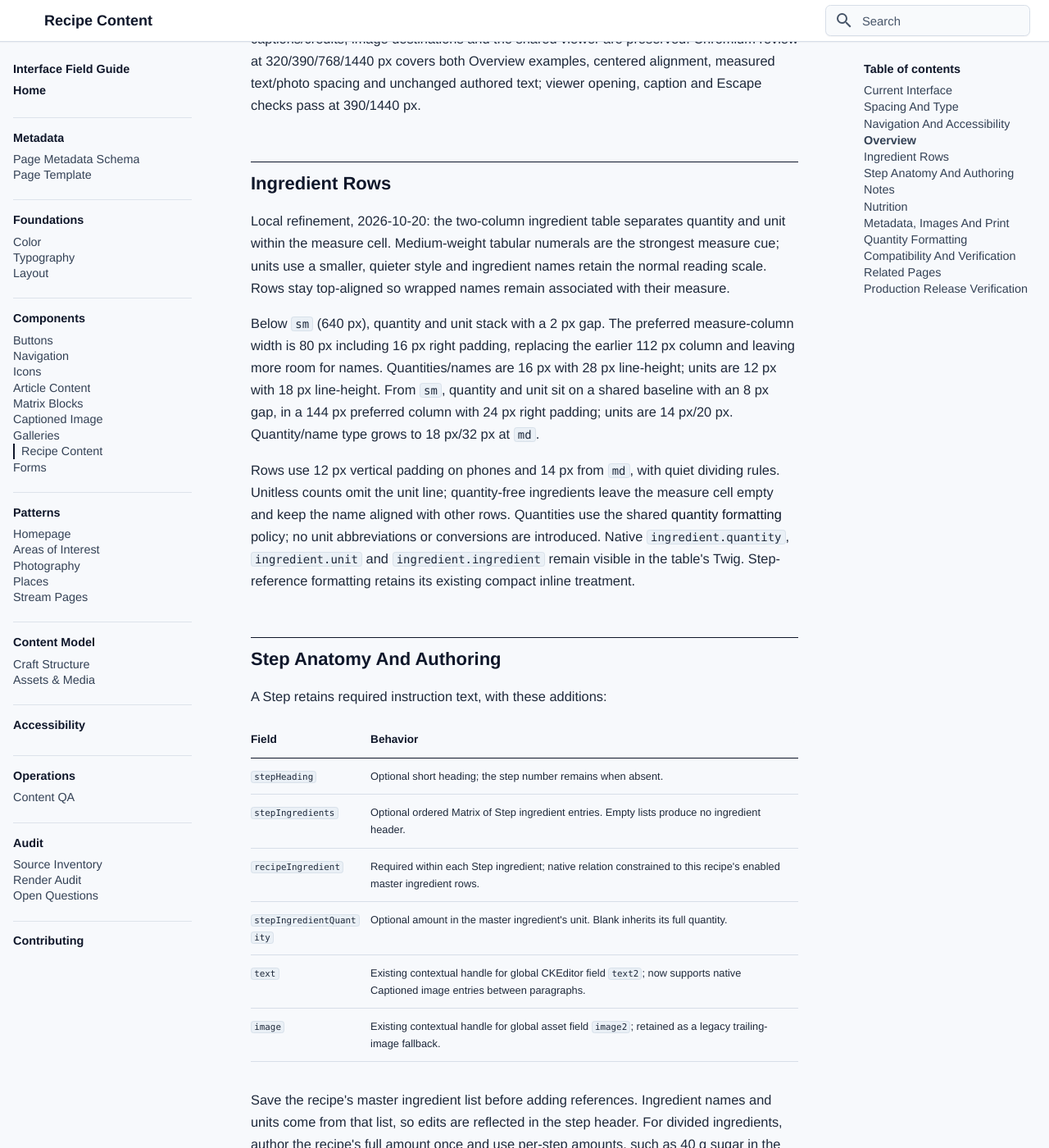
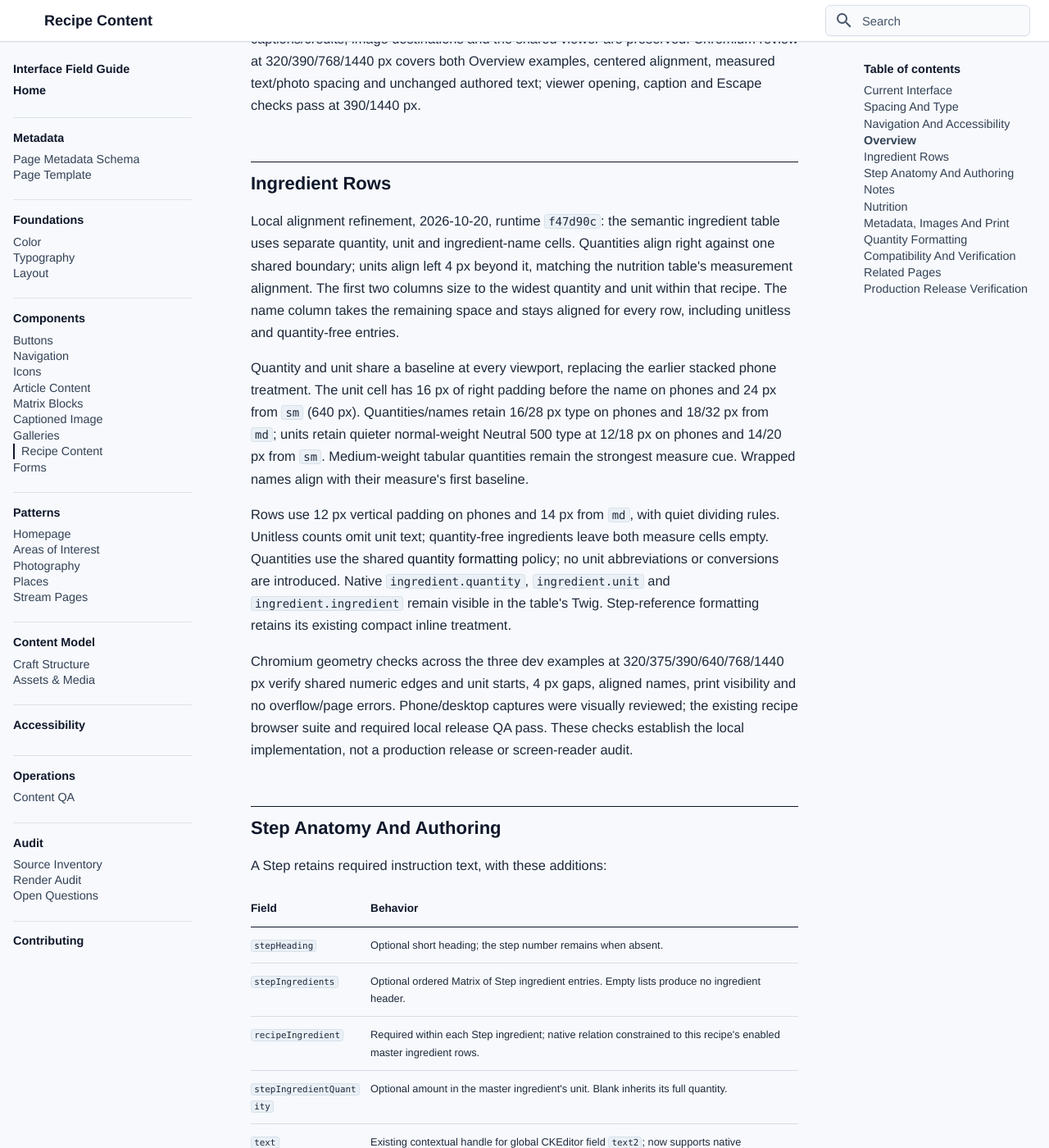
Before and after one commit to bentilden/Design-System, an MkDocs documentation site: the page built from docs/components/recipe-content.md, in a window 1280 px wide and 1400 px high, scrolled down 3744 px. Shown: the whole window at 82% size. Built offline with MkDocs 1.6.1 and Material for MkDocs 9.7.7, drawn with Linux system fonts in a browser that asks for light colours; some web fonts are replaced.

Commit message:
Document shared ingredient measurement alignment

```diff
--- a/docs/components/recipe-content.md
+++ b/docs/components/recipe-content.md
@@ -86,11 +86,13 @@ Photos stay within the text column, at their existing aspect ratio and authored
 
 ## Ingredient Rows
 
-Local refinement, 2026-10-20: the two-column ingredient table separates quantity and unit within the measure cell. Medium-weight tabular numerals are the strongest measure cue; units use a smaller, quieter style and ingredient names retain the normal reading scale. Rows stay top-aligned so wrapped names remain associated with their measure.
+Local alignment refinement, 2026-10-20, runtime `f47d90c`: the semantic ingredient table uses separate quantity, unit and ingredient-name cells. Quantities align right against one shared boundary; units align left 4 px beyond it, matching the nutrition table's measurement alignment. The first two columns size to the widest quantity and unit within that recipe. The name column takes the remaining space and stays aligned for every row, including unitless and quantity-free entries.
 
-Below `sm` (640 px), quantity and unit stack with a 2 px gap. The preferred measure-column width is 80 px including 16 px right padding, replacing the earlier 112 px column and leaving more room for names. Quantities/names are 16 px with 28 px line-height; units are 12 px with 18 px line-height. From `sm`, quantity and unit sit on a shared baseline with an 8 px gap, in a 144 px preferred column with 24 px right padding; units are 14 px/20 px. Quantity/name type grows to 18 px/32 px at `md`.
+Quantity and unit share a baseline at every viewport, replacing the earlier stacked phone treatment. The unit cell has 16 px of right padding before the name on phones and 24 px from `sm` (640 px). Quantities/names retain 16/28 px type on phones and 18/32 px from `md`; units retain quieter normal-weight Neutral 500 type at 12/18 px on phones and 14/20 px from `sm`. Medium-weight tabular quantities remain the strongest measure cue. Wrapped names align with their measure's first baseline.
 
-Rows use 12 px vertical padding on phones and 14 px from `md`, with quiet dividing rules. Unitless counts omit the unit line; quantity-free ingredients leave the measure cell empty and keep the name aligned with other rows. Quantities use the shared [quantity formatting](#quantity-formatting) policy; no unit abbreviations or conversions are introduced. Native `ingredient.quantity`, `ingredient.unit` and `ingredient.ingredient` remain visible in the table's Twig. Step-reference formatting retains its existing compact inline treatment.
+Rows use 12 px vertical padding on phones and 14 px from `md`, with quiet dividing rules. Unitless counts omit unit text; quantity-free ingredients leave both measure cells empty. Quantities use the shared [quantity formatting](#quantity-formatting) policy; no unit abbreviations or conversions are introduced. Native `ingredient.quantity`, `ingredient.unit` and `ingredient.ingredient` remain visible in the table's Twig. Step-reference formatting retains its existing compact inline treatment.
+
+Chromium geometry checks across the three dev examples at 320/375/390/640/768/1440 px verify shared numeric edges and unit starts, 4 px gaps, aligned names, print visibility and no overflow/page errors. Phone/desktop captures were visually reviewed; the existing recipe browser suite and required local release QA pass. These checks establish the local implementation, not a production release or screen-reader audit.
 
 ## Step Anatomy And Authoring
 
```
